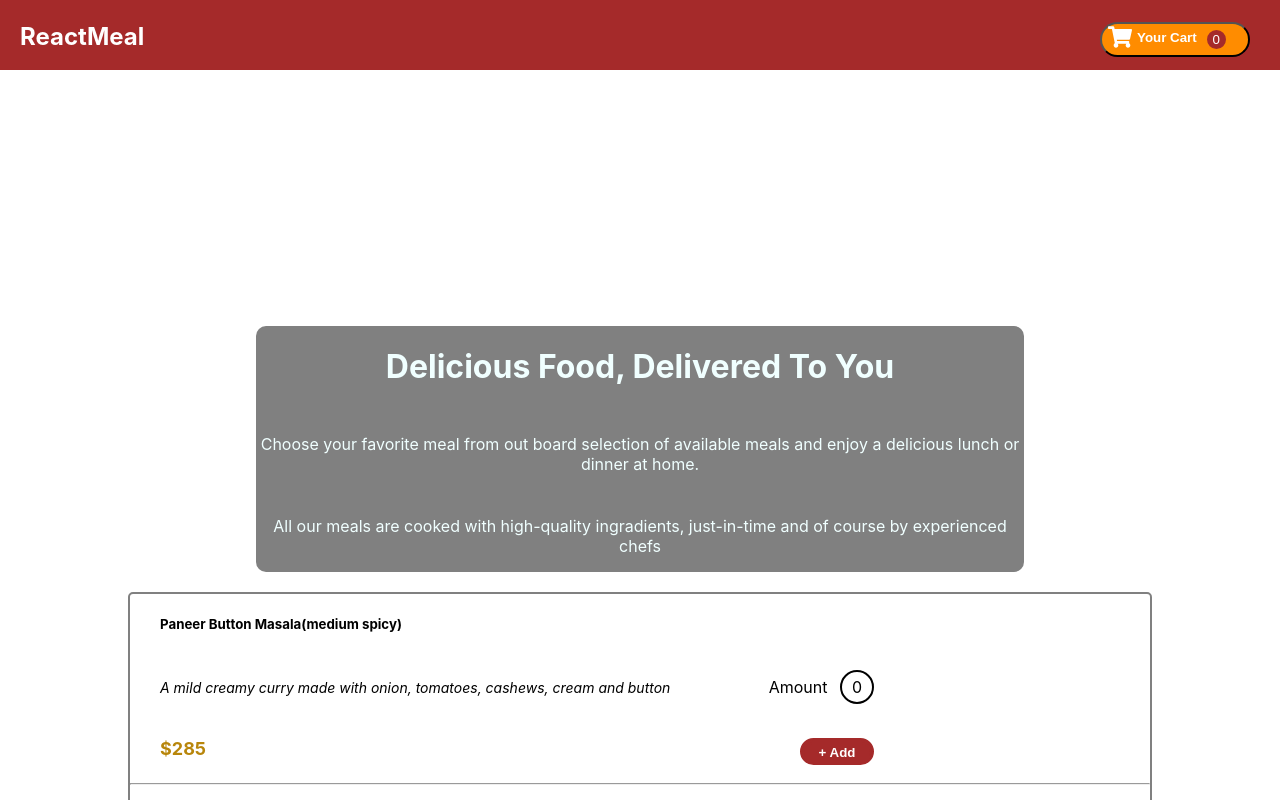
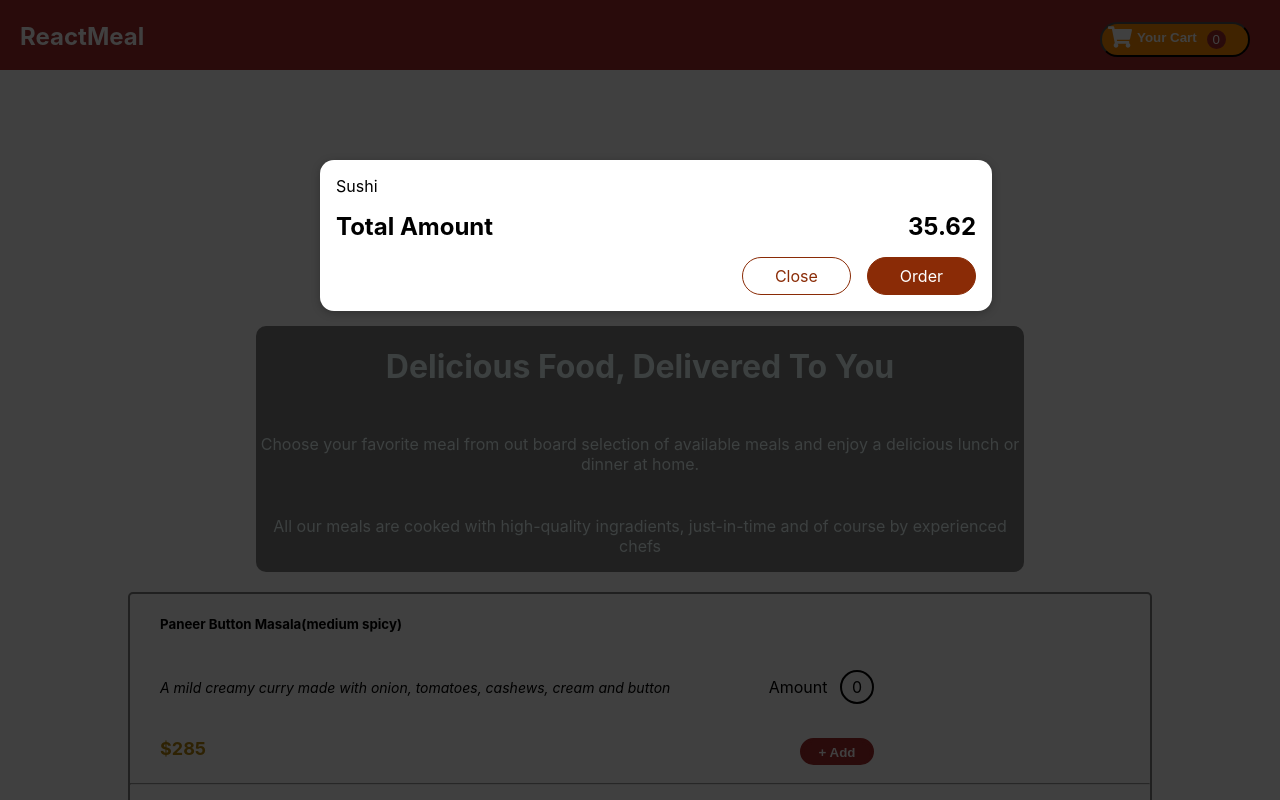
Before and after one commit to sangitaavghad31/restaurant-app, a React (Create React App) app: page / in a window 1280 px wide. Shown: the top 800 px of the page. Built offline with nearby package versions, Linux system fonts and the light colour scheme; the HTML template or start-up script is replaced by a standard one.

Commit message:
Sangita: Cart modal with no functionality

```diff
--- a/public/index.html
+++ b/public/index.html
@@ -28,6 +28,7 @@
   </head>
   <body>
     <noscript>You need to enable JavaScript to run this app.</noscript>
+    <div id="overlays"></div>
     <div id="root"></div>
     <!--
       This HTML file is a template.
--- a/src/App.js
+++ b/src/App.js
@@ -1,9 +1,11 @@
-import React from "react";
+import React,{useState} from "react";
 import Header from "./components/header/Header";
 import Summary from "./components/Summary";
 import Meals from "./components/Meals";
+import Cart from './components/Cart/Cart';
 
 function App() {
+
   let lists = [
     {
       name: "Paneer Button Masala(medium spicy)",
@@ -27,10 +29,12 @@
   ]
   return (
     <div>
+      <Cart />
       <Header/>
       <div className="Summary-main-container">
         <Summary/>
         <Meals meals={lists}/>
+        {}
       </div>
     </div>
   );
--- /dev/null
+++ b/src/components/Cart/Cart.js
@@ -0,0 +1,28 @@
+import Modal from '../UI/Modal';
+import classes from './Cart.module.css';
+
+const Cart = (props) => {
+  const cartItems = (
+    <ul className={classes['cart-items']}>
+      {[{ id: 'c1', name: 'Sushi', amount: 2, price: 12.99 }].map((item) => (
+        <li>{item.name}</li>
+      ))}
+    </ul>
+  );
+
+  return (
+    <Modal>
+      {cartItems}
+      <div className={classes.total}>
+        <span>Total Amount</span>
+        <span>35.62</span>
+      </div>
+      <div className={classes.actions}>
+        <button className={classes['button--alt']}>Close</button>
+        <button className={classes.button}>Order</button>
+      </div>
+    </Modal>
+  );
+};
+
+export default Cart;
--- /dev/null
+++ b/src/components/Cart/Cart.module.css
@@ -0,0 +1,44 @@
+.cart-items {
+  list-style: none;
+  margin: 0;
+  padding: 0;
+}
+
+.total {
+  display: flex;
+  justify-content: space-between;
+  align-items: center;
+  font-weight: bold;
+  font-size: 1.5rem;
+  margin: 1rem 0;
+}
+
+.actions {
+  text-align: right;
+}
+
+.actions button {
+  font: inherit;
+  cursor: pointer;
+  background-color: transparent;
+  border: 1px solid #8a2b06;
+  padding: 0.5rem 2rem;
+  border-radius: 25px;
+  margin-left: 1rem;
+}
+
+.actions button:hover,
+.actions button:active {
+  background-color: #5a1a01;
+  border-color: #5a1a01;
+  color: white;
+}
+
+.actions .button--alt {
+  color: #8a2b06;
+}
+
+.actions .button {
+  background-color: #8a2b06;
+  color: white;
+}
--- a/src/components/MealItem.js
+++ b/src/components/MealItem.js
@@ -11,7 +11,7 @@
   const totalAmount = count * props.meal.price;
 
   return (
-    <div className="meal-item-container">
+    <div className="meal-item-container" key={props.key}>
       <h5>{props.meal.name}</h5>
 
       <div className="description-name-container">
--- a/src/components/Meals.js
+++ b/src/components/Meals.js
@@ -5,9 +5,9 @@
 function Meals(props){
 
     return(<div className="meal-container">
-    {props.meals.map(meal=>{
+    {props.meals.map((meal, index)=>{
         return<>
-            <MealItem meal={meal}/>
+            <MealItem key={index} meal={meal}/>
             <hr/>
         </>
     })}
--- /dev/null
+++ b/src/components/UI/Modal.js
@@ -0,0 +1,32 @@
+import { Fragment } from 'react';
+import ReactDOM from 'react-dom';
+
+import classes from './Modal.module.css';
+
+const Backdrop = (props) => {
+  return <div className={classes.backdrop} />;
+};
+
+const ModalOverlay = (props) => {
+  return (
+    <div className={classes.modal}>
+      <div className={classes.content}>{props.children}</div>
+    </div>
+  );
+};
+
+const portalElement = document.getElementById('overlays');
+
+const Modal = (props) => {
+  return (
+    <Fragment>
+      {ReactDOM.createPortal(<Backdrop />, portalElement)}
+      {ReactDOM.createPortal(
+        <ModalOverlay>{props.children}</ModalOverlay>,
+        portalElement
+      )}
+    </Fragment>
+  );
+};
+
+export default Modal;
--- /dev/null
+++ b/src/components/UI/Modal.module.css
@@ -0,0 +1,40 @@
+.backdrop {
+  position: fixed;
+  top: 0;
+  left: 0;
+  width: 100%;
+  height: 100vh;
+  z-index: 20;
+  background-color: rgba(0, 0, 0, 0.75);
+}
+
+.modal {
+  position: fixed;
+  top: 20vh;
+  left: 5%;
+  width: 90%;
+  background-color: white;
+  padding: 1rem;
+  border-radius: 14px;
+  box-shadow: 0 2px 8px rgba(0, 0, 0, 0.25);
+  z-index: 30;
+  animation: slide-down 300ms ease-out forwards;
+}
+
+@media (min-width: 768px) {
+  .modal {
+    width: 40rem;
+    left: calc(50% - 20rem);
+  }
+}
+
+@keyframes slide-down {
+  from {
+    opacity: 0;
+    transform: translateY(-3rem);
+  }
+  to {
+    opacity: 1;
+    transform: translateY(0);
+  }
+}
```
